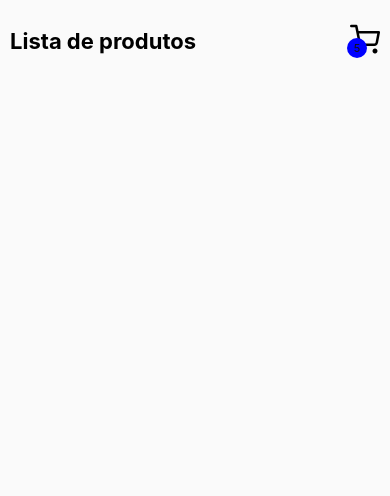
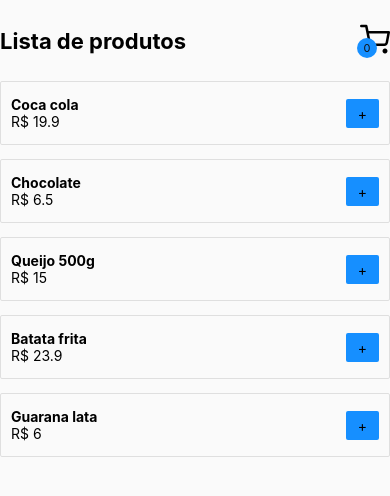
Before and after one commit to Fabiodev331/AppCarrinho, a React Native app: screen /Home in a window 390 px wide. Shown: the top 496 px of the page. Built offline with nearby package versions, Linux system fonts and the light colour scheme.

Commit message:
criando lista de produtos e context

```diff
--- a/App.js
+++ b/App.js
@@ -1,12 +1,16 @@
 import { StatusBar} from 'react-native';
 import { NavigationContainer } from '@react-navigation/native';
+
 import Routes from './src/pages/Routes';
+import CartProvider from './src/contexts/CartContext';
 
 export default function App() {
   return (
     <NavigationContainer>
-      <StatusBar backgroundColor='#FAFAFA' barStyle='dark-content' />
-      <Routes/>
+      <CartProvider>
+        <StatusBar backgroundColor='#FAFAFA' barStyle='dark-content' />
+        <Routes/>
+      </CartProvider>
     </NavigationContainer>
   );
 }
--- /dev/null
+++ b/src/components/Product/index.js
@@ -0,0 +1,46 @@
+import { View, Text, StyleSheet, TouchableOpacity } from "react-native";
+
+export default function Product( {data} ){
+    return(
+        <View style={styles.container} >
+            <View>
+                <Text style={styles.title} >{data.name}</Text>
+                <Text  style={styles.price} >R$ {data.price}</Text>
+            </View>
+
+            <TouchableOpacity
+            style={styles.buttonAdd}
+            >
+                <Text style={styles.buttonText}>+</Text>
+            </TouchableOpacity>
+        </View>
+    )
+}
+
+const styles = StyleSheet.create({
+    container:{
+        borderWidth: 1,
+        borderColor: '#DFDFDF',
+        borderRadius: 2,
+        marginBottom: 14,
+        padding: 8,
+        paddingTop: 14,
+        paddingBottom: 14,
+        paddingLeft: 10,
+        paddingRight: 10,
+        flexDirection: 'row',
+        alignItems: 'center',
+        justifyContent: 'space-between'
+    },
+    title:{
+        fontWeight: 'bold',
+    },
+    buttonAdd:{
+        backgroundColor: '#168FFF',
+        paddingLeft: 12,
+        paddingRight: 12,
+        paddingBottom: 6,
+        paddingTop: 6,
+        borderRadius: 2
+    },
+})
--- /dev/null
+++ b/src/contexts/CartContext.js
@@ -0,0 +1,17 @@
+import React, { useState, createContext, } from "react";
+
+export const CartContext = createContext();
+
+function CartProvider({children}){
+    const [cart, setCart] = useState([
+
+    ]);
+
+    return(
+        <CartContext.Provider value={{ cart }} >
+            {children}
+        </CartContext.Provider>
+    )
+}
+
+export default CartProvider;
--- a/src/pages/Cart/index.js
+++ b/src/pages/Cart/index.js
@@ -10,6 +10,8 @@
 
 const styles = StyleSheet.create({
     Container:{
-        flex:1
+        flex:1,
+        alignItems: 'center',
+        justifyContent: 'center'
     }
 })
--- a/src/pages/Home/index.js
+++ b/src/pages/Home/index.js
@@ -1,10 +1,15 @@
-import { useState } from "react";
+import { useState, useContext } from "react";
 import { View, Text, StyleSheet, SafeAreaView, TouchableOpacity, FlatList } from "react-native";
 
 import { Feather } from '@expo/vector-icons';
+import { useNavigation } from "@react-navigation/native";
+import Product from "../../components/Product";
+import { CartContext } from "../../contexts/CartContext";
 
 export default function Home(){
-    const [] = useState([
+    const { cart } = useContext(CartContext);
+    const navigation = useNavigation();
+    const [products, setProducts] = useState([
         {
             id: '1',
             name: 'Coca cola',
@@ -38,14 +43,26 @@
             <View style={styles.cartContent} >
                 <Text style={styles.title} >Lista de produtos</Text>
 
-                <TouchableOpacity style={styles.cartButton} >
+                <TouchableOpacity
+                style={styles.cartButton}
+                onPress={() => navigation.navigate('Cart') }
+                >
                     <View style={styles.dot} >
-                        <Text style={styles.dotText} >5</Text>
+                        <Text style={styles.dotText} >
+                            {cart?.length}
+                        </Text>
                     </View>
 
                     <Feather name="shopping-cart" size={30} color='#000' />
                 </TouchableOpacity>
             </View>
+
+            <FlatList
+                style={styles.list}
+                data={products}
+                keyExtractor={ (item) => String(item.id) }
+                renderItem={ ({item}) => <Product data={item} /> }
+            />
         </SafeAreaView>
     )
 }
@@ -63,8 +80,6 @@
         justifyContent: 'space-between',
         marginTop: 24,
         marginBottom: 24,
-        marginLeft: 10,
-        marginRight: 10
     },
     title:{
         color: '#000',
@@ -74,7 +89,7 @@
     dot:{
         justifyContent: 'center',
         alignItems: 'center',
-        backgroundColor: 'blue',
+        backgroundColor: '#168FFF',
         width: 20,
         height: 20,
         borderRadius: 10,
@@ -85,7 +100,7 @@
     },
     dotText:{
         color: '#121212',
-        fontSize: 11,
+        fontSize: 11
     },
     cartButton:{
 
--- a/src/pages/Routes/index.js
+++ b/src/pages/Routes/index.js
@@ -1,7 +1,7 @@
 import { createNativeStackNavigator } from "@react-navigation/native-stack";
 
 import Home from "../Home";
-import Cart from "../cart";
+import Cart from "../Cart";
 
 const Stack = createNativeStackNavigator();
 
```
